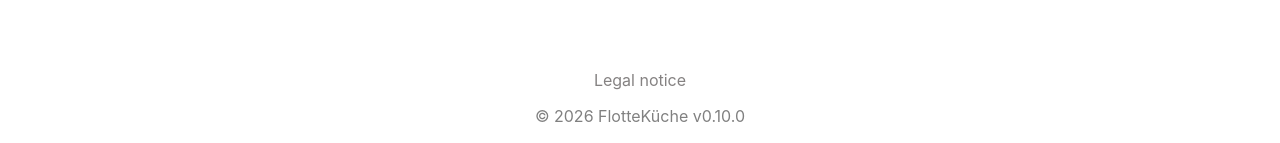
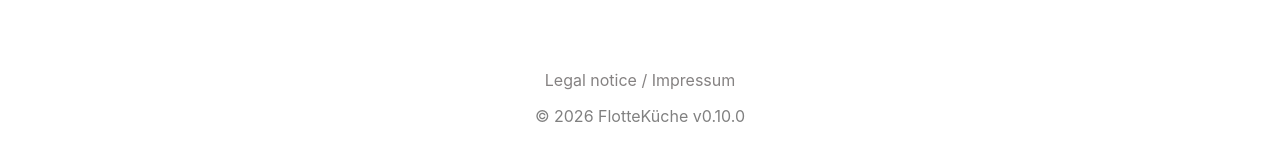
Before and after one commit to johannaschwarz/fast_kitchen, a React (Vite) app in the folder frontend/: page /login in a window 1280 px wide. Shown: the part 654-797 px from the top of the page. Built offline with nearby package versions, Linux system fonts and the light colour scheme.

Commit message:
Update Footer.jsx

```diff
--- a/frontend/src/Footer.jsx
+++ b/frontend/src/Footer.jsx
@@ -12,7 +12,7 @@ function Footer() {
                 <Stack direction={"row"} spacing={2} justifyContent={"center"}>
                     {loggedIn && <span className="link" onClick={logout}>Log out</span>}
                     {(loggedIn && isAdmin) && <Link className="link" to="/register">Create user</Link>}
-                    <Link className="link" to="/legalnotice">Legal notice</Link>
+                    <Link className="link" to="/legalnotice">Legal notice / Impressum</Link>
                 </Stack>
                 <span>© 2026 FlotteKüche {FASTKITCHEN_VERSION}</span>
             </Stack>
```
